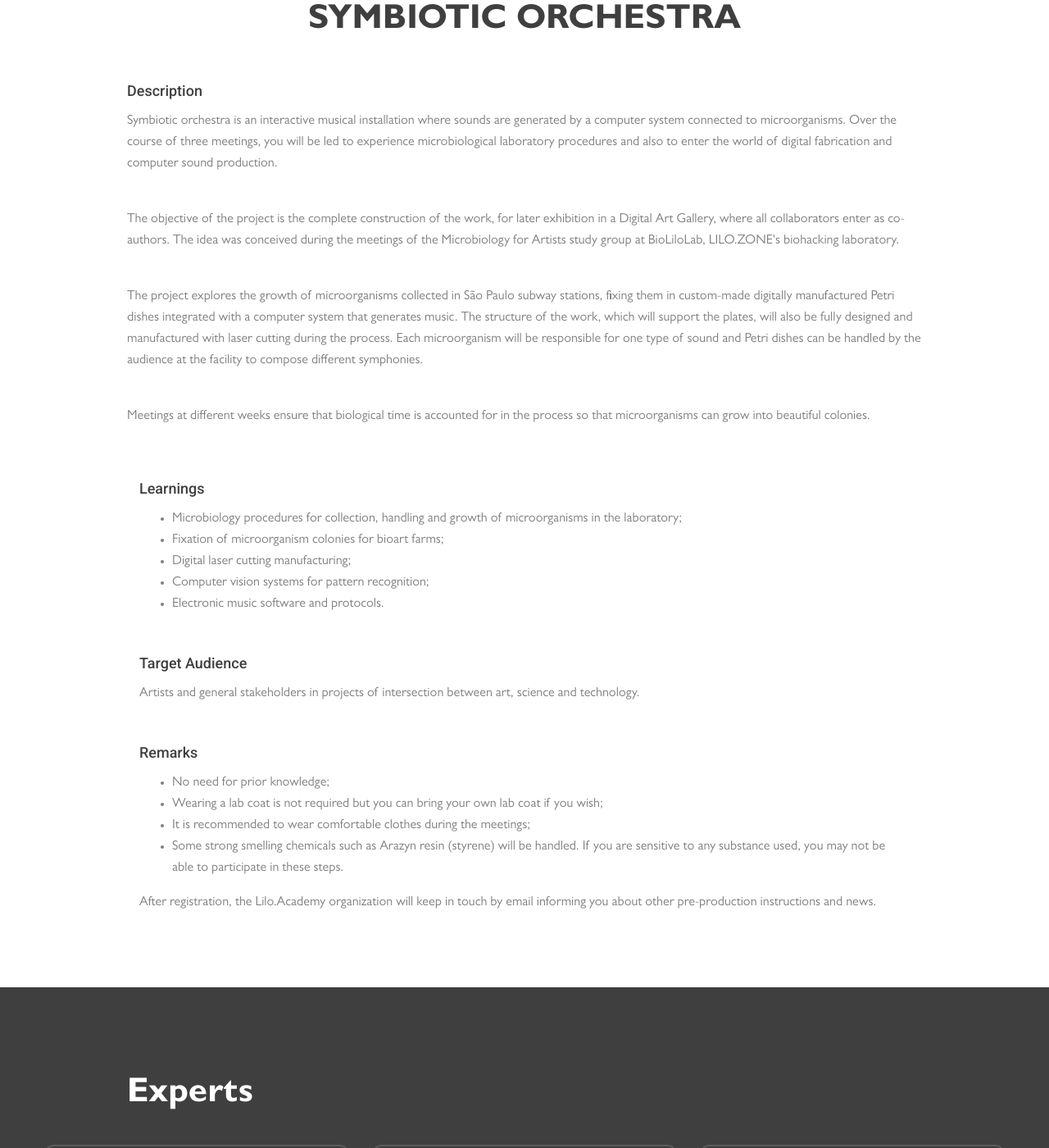
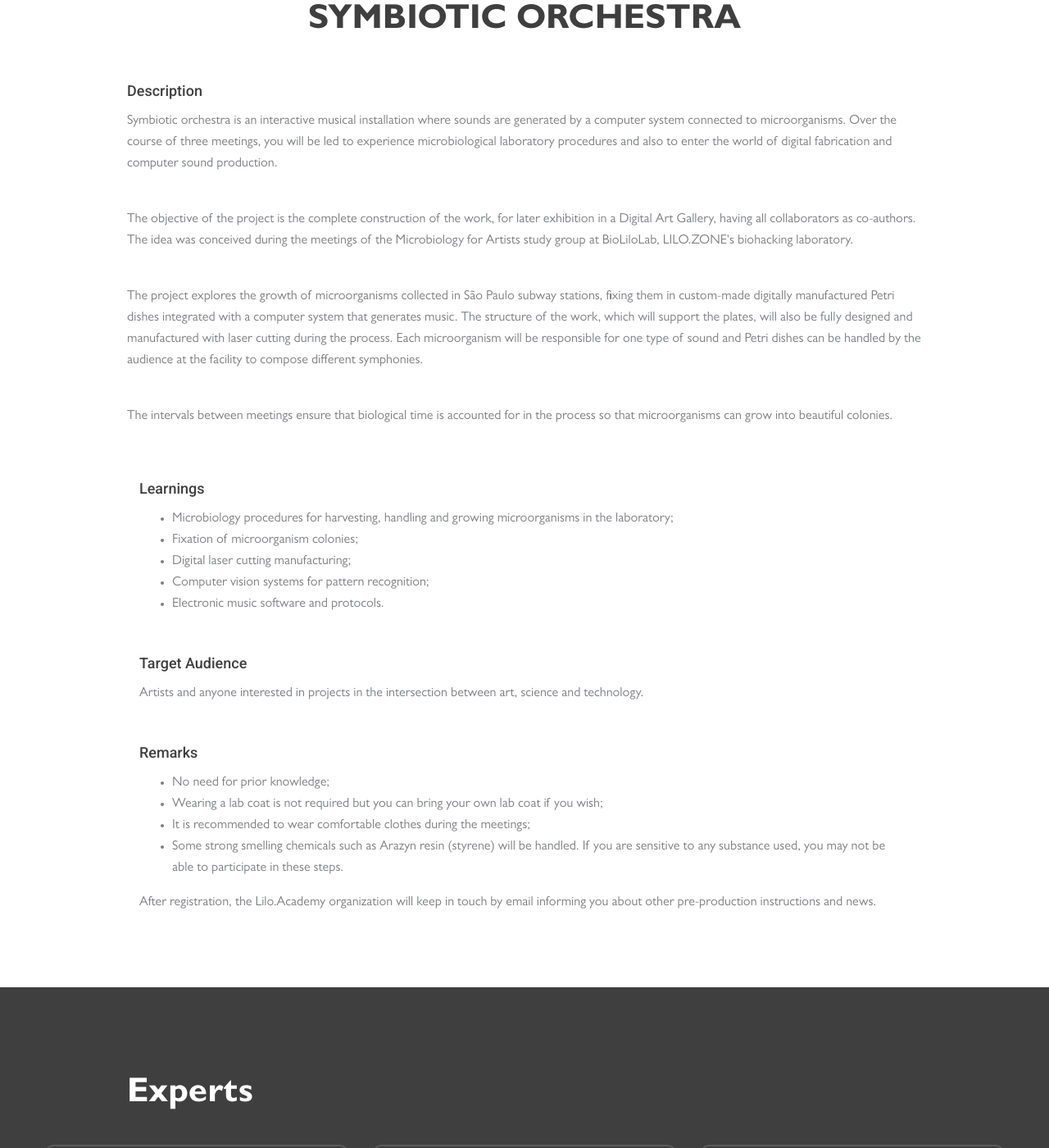
Before and after one commit to LiloZone/academy-site, a Jekyll site: the page built from _posts/2020-05-01-orquestraEN.md, in a window 1280 px wide and 1400 px high, scrolled down 1141 px. Shown: the whole window at 82% size. Built offline with Jekyll 4.4.1, drawn with Linux system fonts in a browser that asks for light colours; nearby versions of some CDN libraries; some of the changed text lies outside the part shown.

Commit message:
Update 2020-05-01-orquestraEN.md

```diff
--- a/_posts/2020-05-01-orquestraEN.md
+++ b/_posts/2020-05-01-orquestraEN.md
@@ -7,24 +7,24 @@ data1: 10/05/20 - 10H ÀS 17H
 data2: 17/05/20 - 10H ÀS 17H
 data3: 24/05/20 - 10H ÀS 17H
 
-tagline: Be co-author of a biological-digital work of art. A unique experience that connects art, science and technology.
+tagline: Be a co-author of a biological-digital artwork. A unique experience that connects art, science and technology.
 botaoCompreAgora: Buy now!
 
 descricaoTitulo: Description
 d1: Symbiotic orchestra is an interactive musical installation where sounds are generated by a computer system connected to microorganisms. Over the course of three meetings, you will be led to experience microbiological laboratory procedures and also to enter the world of digital fabrication and computer sound production.
-d2: The objective of the project is the complete construction of the work, for later exhibition in a Digital Art Gallery, where all collaborators enter as co-authors. The idea was conceived during the meetings of the Microbiology for Artists study group at BioLiloLab, LILO.ZONE's biohacking laboratory.
+d2: The objective of the project is the complete construction of the work, for later exhibition in a Digital Art Gallery, having all collaborators as co-authors. The idea was conceived during the meetings of the Microbiology for Artists study group at BioLiloLab, LILO.ZONE's biohacking laboratory.
 d3: The project explores the growth of microorganisms collected in São Paulo subway stations, fixing them in custom-made digitally manufactured Petri dishes integrated with a computer system that generates music. The structure of the work, which will support the plates, will also be fully designed and manufactured with laser cutting during the process. Each microorganism will be responsible for one type of sound and Petri dishes can be handled by the audience at the facility to compose different symphonies.
-d4: Meetings at different weeks ensure that biological time is accounted for in the process so that microorganisms can grow into beautiful colonies.
+d4: The intervals between meetings ensure that biological time is accounted for in the process so that microorganisms can grow into beautiful colonies.
 
 aprendizadosTitulo: Learnings
-a1: Microbiology procedures for collection, handling and growth of microorganisms in the laboratory;
-a2: Fixation of microorganism colonies for bioart farms;
+a1: Microbiology procedures for harvesting, handling and growing microorganisms in the laboratory;
+a2: Fixation of microorganism colonies;
 a3: Digital laser cutting manufacturing;
 a4: Computer vision systems for pattern recognition;
 a5: Electronic music software and protocols.
 
 publicoTitulo: Target Audience
-publicoTexto: Artists and general stakeholders in projects of intersection between art, science and technology.
+publicoTexto: Artists and anyone interested in projects in the intersection between art, science and technology.
 
 obsTitulo: Remarks
 obs1: No need for prior knowledge;
@@ -50,24 +50,24 @@ lotesTexto: for a unique immersive learning opportunity
 lote1Titulo: Lot 1
 valor1: 1.100,00
 q1: until January 31, 2020
-q: valor à vista
+q11: Prompt Payment
 
 lote2Titulo: Lot 2
 valor2: 1.200,00
 q2: until February 29, 2020
-q: valor à vista
+q21: Prompt Payment
 
 lote3Titulo: Lot 3
 valor3: 1.300,00
-q2: from March 1, 2020
-q: valor à vista
+q3: from March 1, 2020
+q31: Prompt Payment
 
 botaoComprar: Buy
 
-videoChamada: Time to know where this idea of creating a creative technology school came from
+videoChamada: Time to know where the idea of a creative technology school came from
 videoChamada2: Learning for life!
 
-contatoChamada: Doubts, Anguish, Considerations?
+contatoChamada: Doubts, Anguishes, Considerations?
 contatoEmail: E-mail
 contatoFone: Phone
 contatoEndereco: Address
```
Also changed, not shown: other parts of _posts/2020-05-01-orquestraEN.md (+1 -1 lines).
